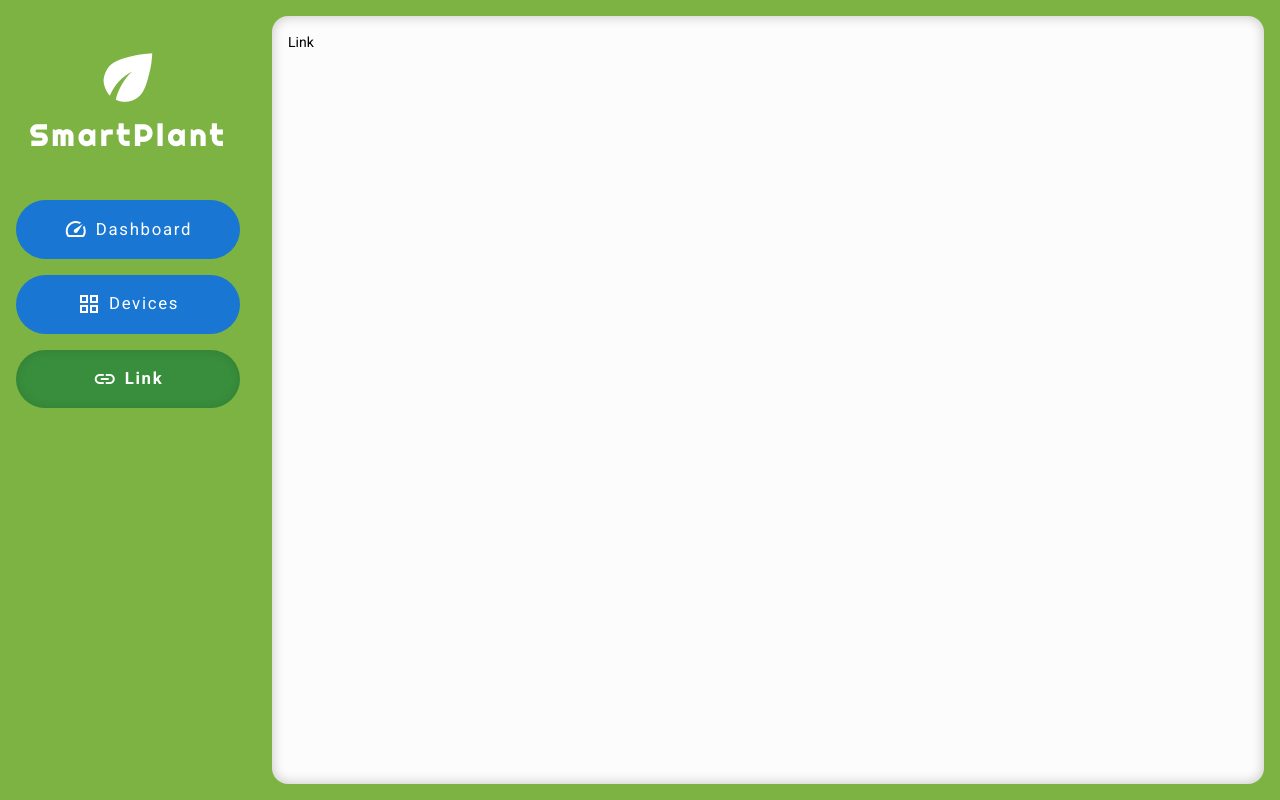
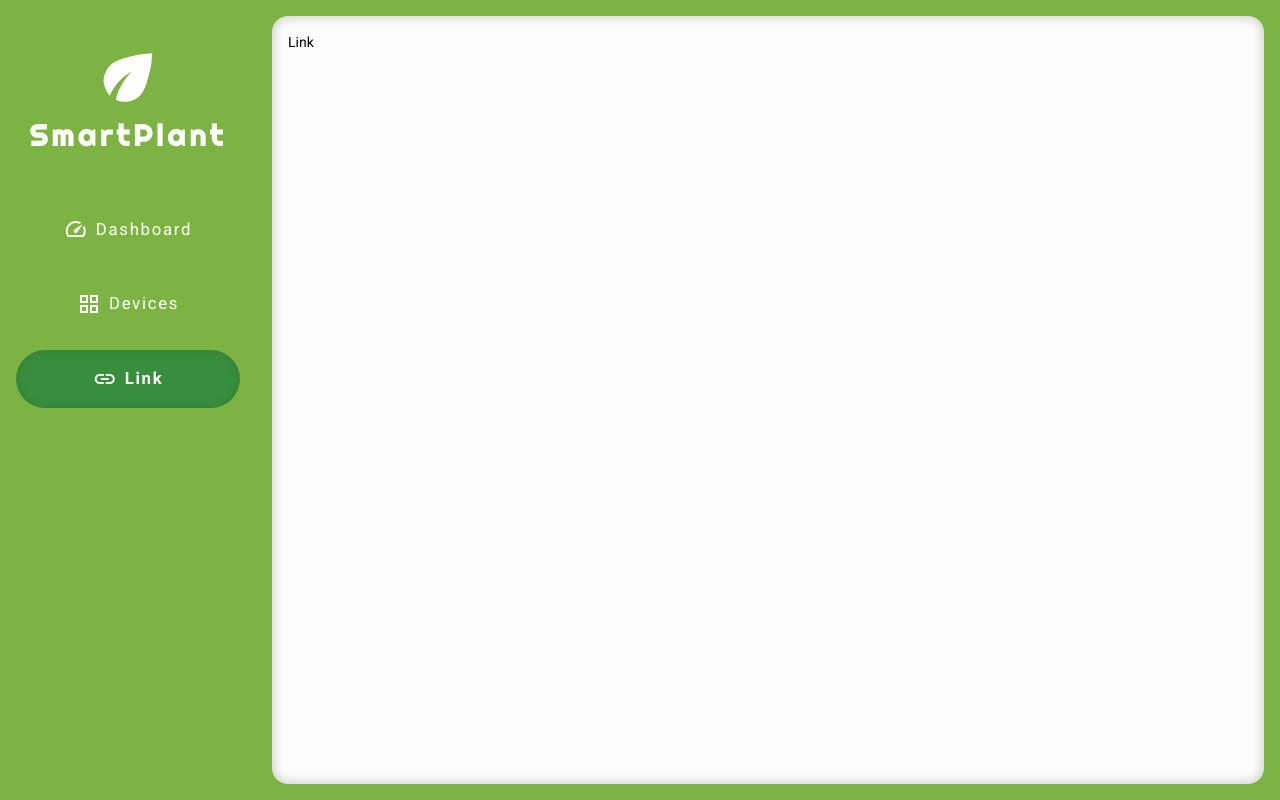
Before and after one commit to takosenpai2687/smartplant-web, a Next.js app: page /link in a window 1280 px wide. Built offline with nearby package versions, Linux system fonts and the light colour scheme.

Commit message:
fix: btn color

```diff
--- a/src/components/navbar/index.tsx
+++ b/src/components/navbar/index.tsx
@@ -104,6 +104,7 @@ const NavBar = ({
                             outline: "none",
                             border: "none",
                             boxShadow: "none",
+                            backgroundColor: "transparent",
                             lineHeight: "2em",
                             fontWeight: "normal",
                             "&:hover": BUTTON_ACTIVE_STYLE,
```
